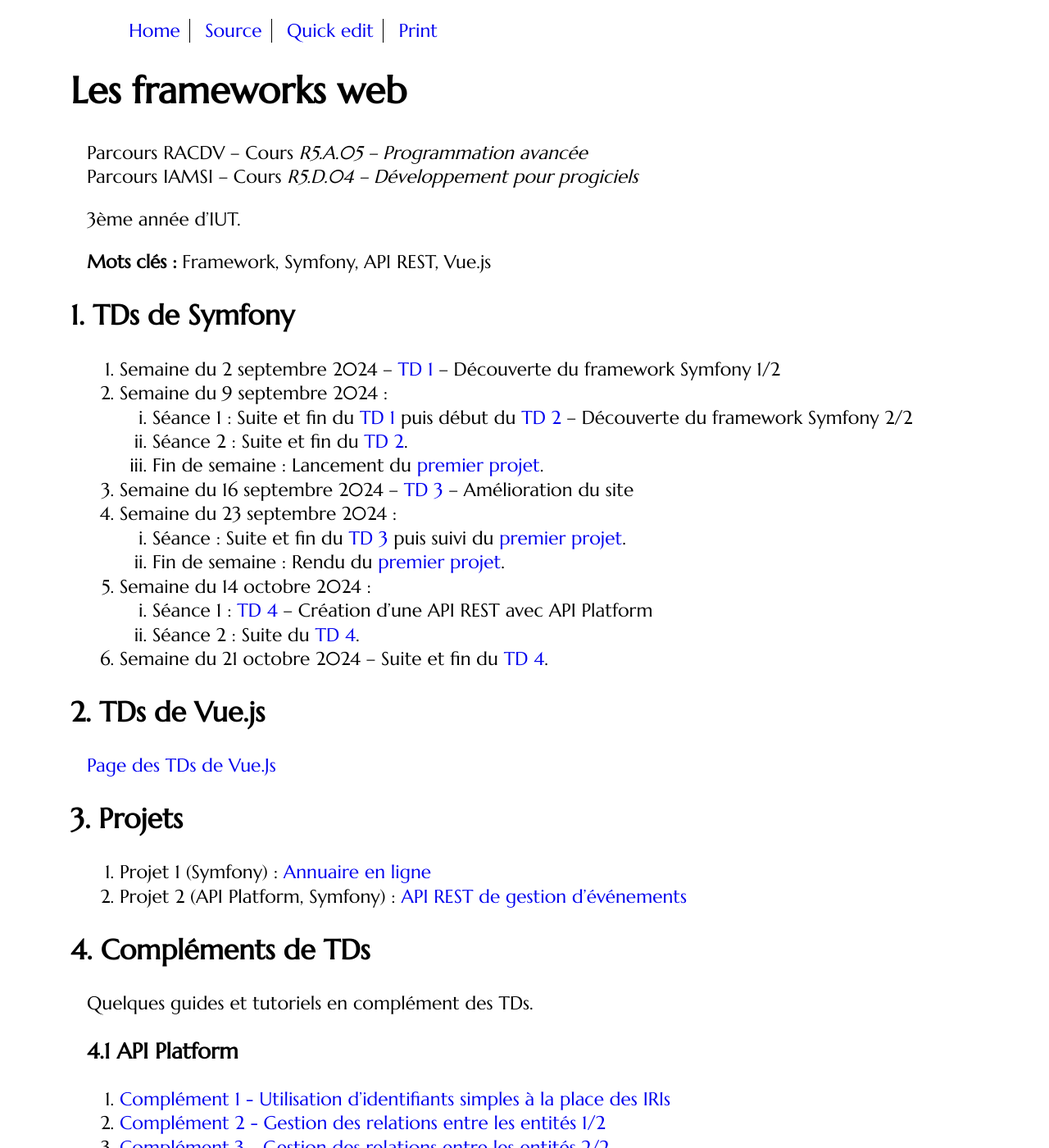
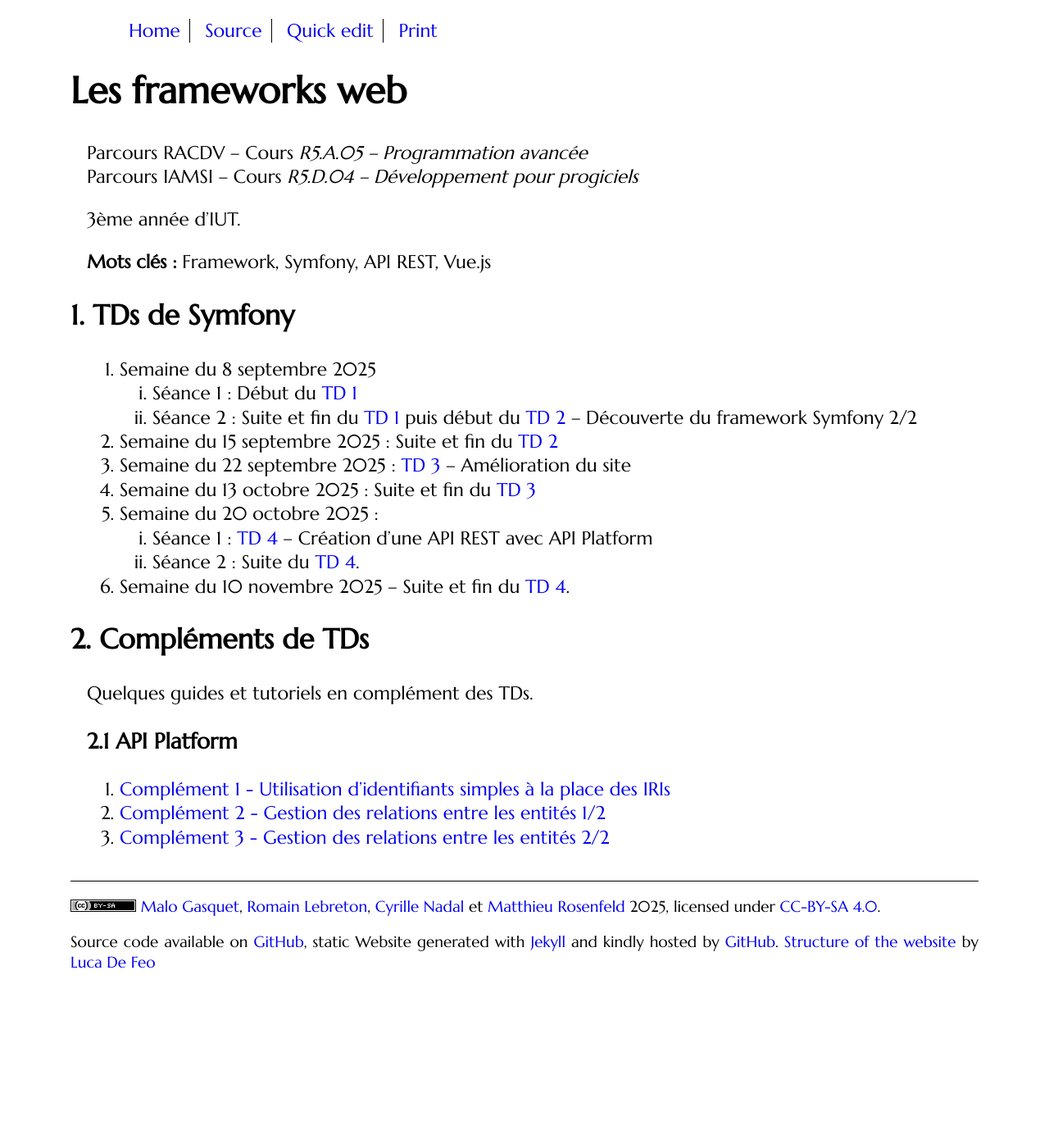
Before and after one commit to mgasquet/R5.A.05-ProgrammationAvancee-Web, a Jekyll site: the page built from index.md, in a window 1280 px wide and 1400 px high. Shown: the whole window at 82% size. Built offline with Jekyll 4.4.1, drawn with Linux system fonts in a browser that asks for light colours; some web fonts are replaced.

Commit message:
MAJ des dates dans index.md

```diff
--- a/index.md
+++ b/index.md
@@ -15,20 +15,18 @@ Parcours IAMSI -- Cours *R5.D.04 -- Développement pour progiciels*
 
 ## TDs de Symfony
 
-1. Semaine du 2 septembre 2024 -- [TD 1](tutorials/tutorial1) -- Découverte du framework Symfony 1/2
-2. Semaine du 9 septembre 2024 :
-    1. Séance 1 : Suite et fin du [TD 1](tutorials/tutorial1) puis début du [TD 2](tutorials/tutorial2) -- Découverte du framework Symfony 2/2
-    2. Séance 2 : Suite et fin du [TD 2](tutorials/tutorial2).
-    3. Fin de semaine : Lancement du [premier projet](tutorials/projet1).
-3. Semaine du 16 septembre 2024 -- [TD 3](tutorials/tutorial3) -- Amélioration du site
-3. Semaine du 23 septembre 2024 :
-    1. Séance : Suite et fin du [TD 3](tutorials/tutorial3) puis suivi du [premier projet](tutorials/projet1).
-    2. Fin de semaine : Rendu du [premier projet](tutorials/projet1).
-4. Semaine du 14 octobre 2024 :
+1. Semaine du 8 septembre 2025
+   1. Séance 1 : Début du [TD 1](tutorials/tutorial1)
+   2. Séance 2 : Suite et fin du [TD 1](tutorials/tutorial1) puis début du [TD 2](tutorials/tutorial2) -- Découverte du framework Symfony 2/2
+3. Semaine du 15 septembre 2025 : Suite et fin du [TD 2](tutorials/tutorial2)
+4. Semaine du 22 septembre 2025 : [TD 3](tutorials/tutorial3) -- Amélioration du site
+3. Semaine du 13 octobre 2025 : Suite et fin du [TD 3](tutorials/tutorial3)
+4. Semaine du 20 octobre 2025 :
     1. Séance 1 : [TD 4](tutorials/tutorial4) -- Création d'une API REST avec API Platform
     2. Séance 2 : Suite du [TD 4](tutorials/tutorial4).
-5. Semaine du 21 octobre 2024 -- Suite et fin du [TD 4](tutorials/tutorial4).
+5. Semaine du 10 novembre 2025 -- Suite et fin du [TD 4](tutorials/tutorial4).
 
+{% comment %}
 ## TDs de Vue.js
 
 [Page des TDs de Vue.Js](https://matthieu-rosenfeld.github.io/)
@@ -37,6 +35,7 @@ Parcours IAMSI -- Cours *R5.D.04 -- Développement pour progiciels*
 
 1. Projet 1 (Symfony) : [Annuaire en ligne](tutorials/projet1)
 2. Projet 2 (API Platform, Symfony) : [API REST de gestion d'événements](tutorials/projet2)
+{% endcomment %}
 
 ## Compléments de TDs
 
```
